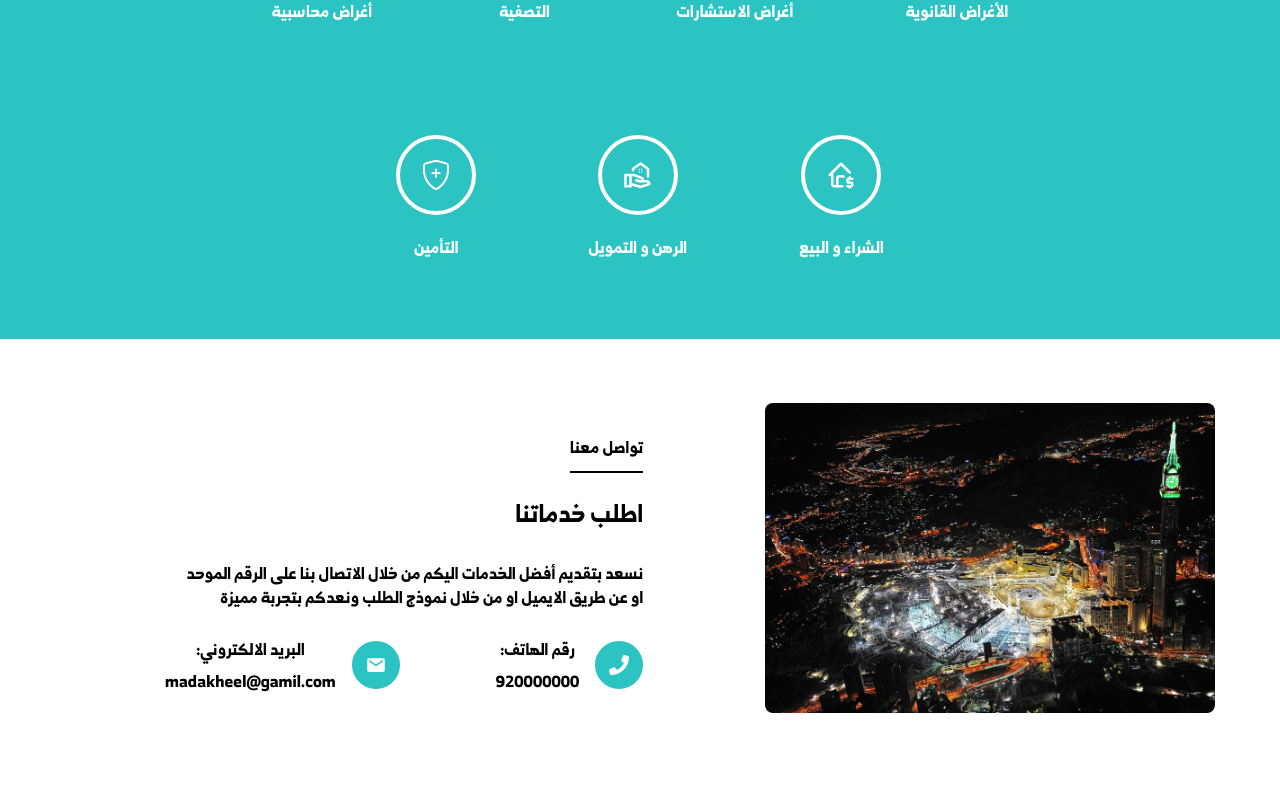
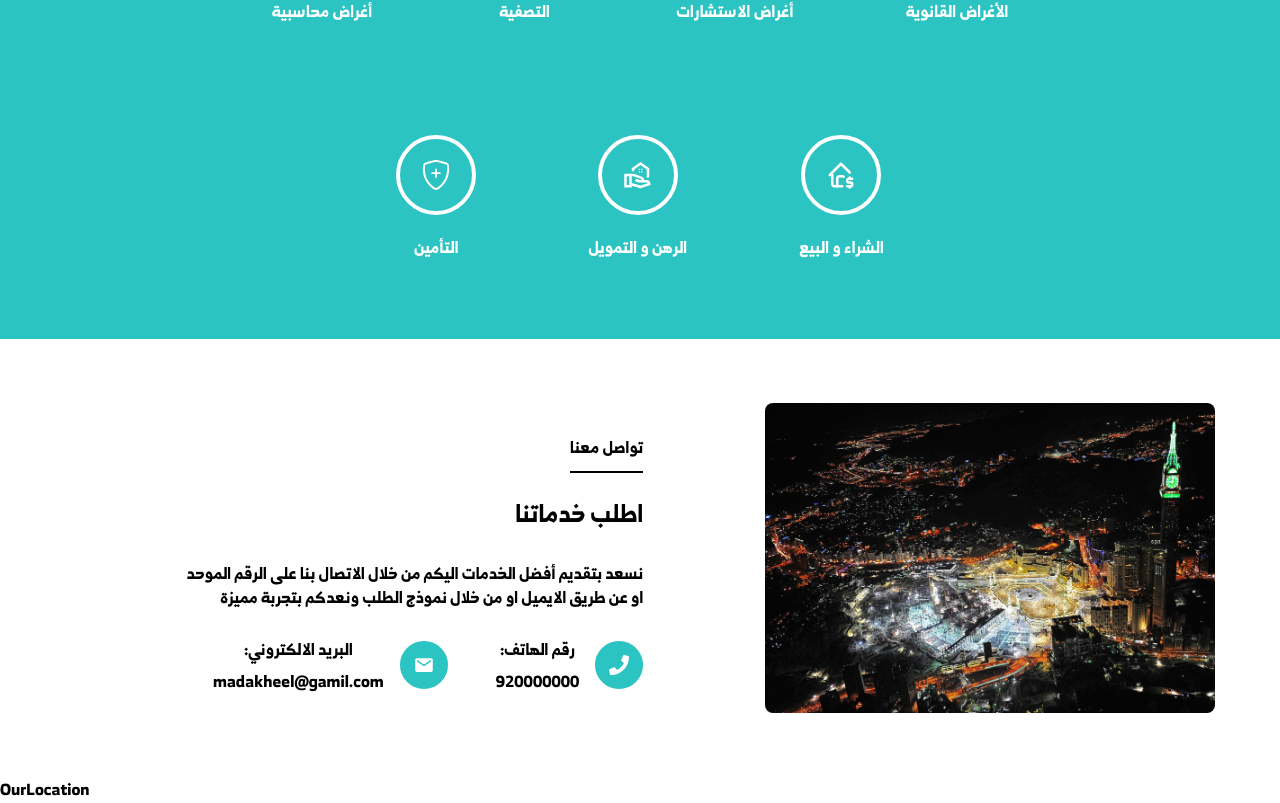
Before and after one commit to Mahmoudbaky/Real-Estate, a React (Vite) app: page / in a window 1280 px wide. Shown: the part 2141-2944 px from the top of the page. Before the commit the page ends 2918 px from the top, so only its background shows below. Built offline with nearby package versions, Linux system fonts and the light colour scheme.

Commit message:
small fixes

```diff
--- a/src/App.jsx
+++ b/src/App.jsx
@@ -7,6 +7,7 @@ import {
   RealEstate,
   OurServices,
   ContactUs,
+  OurLocation,
   OurRecords,
 } from "./sections";
 
@@ -19,9 +20,8 @@ const App = () => {
       <OurServices />
       <RealEstate />
       <ContactUs />
-      {/*
-
-      <OurRecords /> */}
+      <OurLocation />
+      {/* <OurRecords /> */}
     </div>
   );
 };
--- a/src/sections/ContactUs.jsx
+++ b/src/sections/ContactUs.jsx
@@ -15,7 +15,7 @@ const ContactUs = () => {
         >
           <span className=" border-b-2 border-black py-3"> تواصل معنا </span>
           <h1 className=" text-2xl font-semibold py-1 text-pretty">
-            اطلب خدماتنا{" "}
+            اطلب خدماتنا
           </h1>
 
           <p className=" py-2 text-pretty">
@@ -24,7 +24,7 @@ const ContactUs = () => {
             او عن طريق الايميل او من خلال نموذج الطلب ونعدكم بتجربة مميزة
           </p>
 
-          <ul className="flex flex-row gap-24">
+          <ul className="flex flex-row gap-12 flex-wrap items-center">
             <li className="flex items-center gap-4">
               <div class="border-[#2cc3c3] border-4 rounded-full w-12 h-12 transition-all text-white bg-[#2cc3c3] flex items-center justify-center text-xl hover:bg-white hover:text-[#2cc3c3]">
                 <FaPhone />
--- /dev/null
+++ b/src/sections/OurLocation.jsx
@@ -0,0 +1,7 @@
+import React from "react";
+
+const OurLocation = () => {
+  return <div>OurLocation</div>;
+};
+
+export default OurLocation;
--- a/src/sections/index.js
+++ b/src/sections/index.js
@@ -5,3 +5,4 @@ export { default as RealEstate } from "./RealEstate.jsx";
 export { default as OurServices } from "./OurServices.jsx";
 export { default as ContactUs } from "./ContactUs.jsx";
 export { default as OurRecords } from "./OurRecords.jsx";
+export { default as OurLocation } from "./OurLocation.jsx";
```
